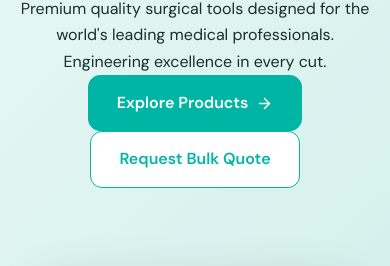
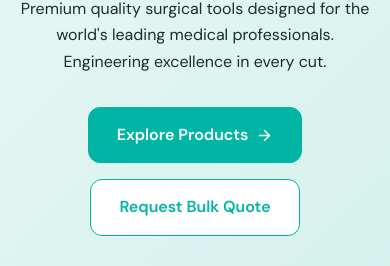
Before and after one commit to arsurgicalhubjaffna-ops/AR_Surgical_Hub_client, a React (Vite) app: page / in a window 390 px wide. Shown: the part 255-521 px from the top of the page. Built offline with nearby package versions, Linux system fonts and the light colour scheme; no server answers; grey boxes are pictures that could not be loaded.

Commit message:
fix: restore hero buttons gap and fix mobile text centering

```diff
--- a/src/pages/Home.css
+++ b/src/pages/Home.css
@@ -85,6 +85,13 @@
     background: var(--green-light);
     transform: translateY(-2px);
     color: var(--primary) !important;
+}
+
+.hero-btns {
+    display: flex;
+    gap: 16px;
+    flex-wrap: wrap;
+    margin-top: 32px;
 }
 
 /* ── Hero visual ── */
@@ -796,7 +803,8 @@
     }
 
     .promo-body p,
-    .promo-wide-inner p {
+    .promo-wide-inner p,
+    .partner-text p {
         margin-left: auto;
         margin-right: auto;
     }
```
